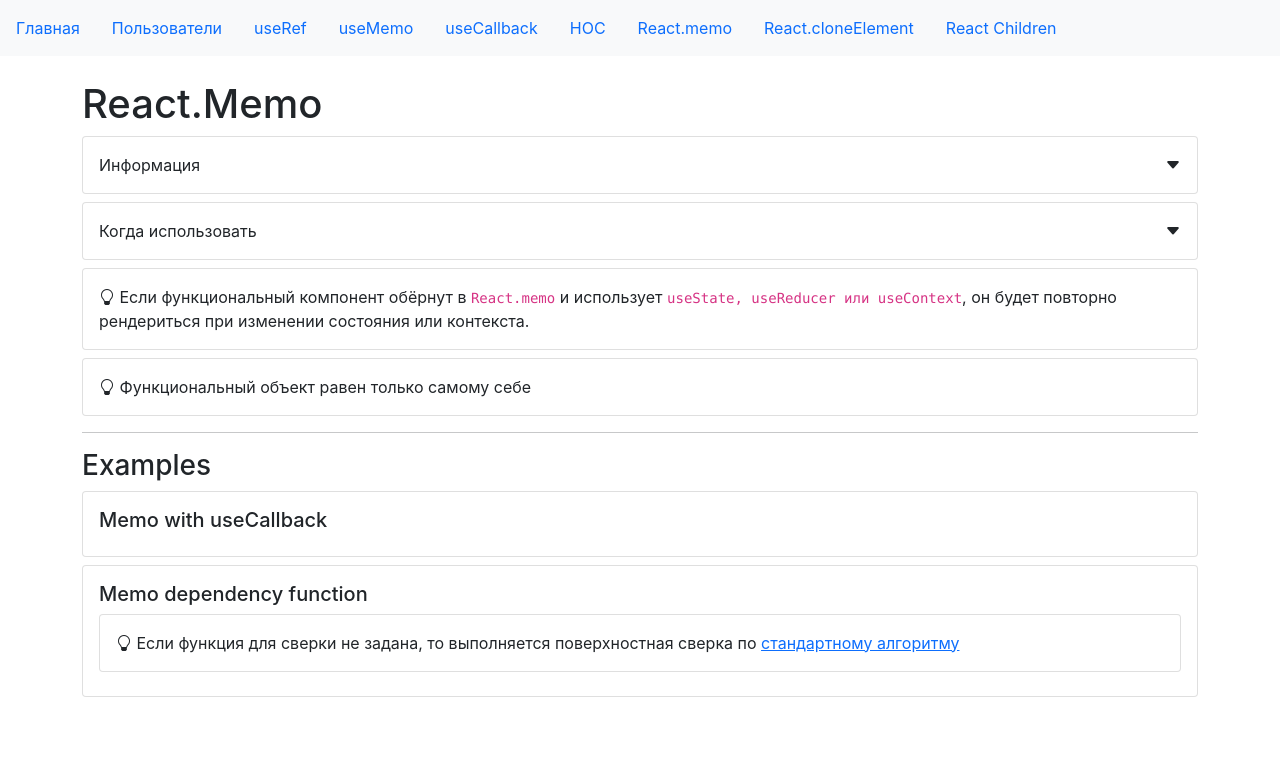
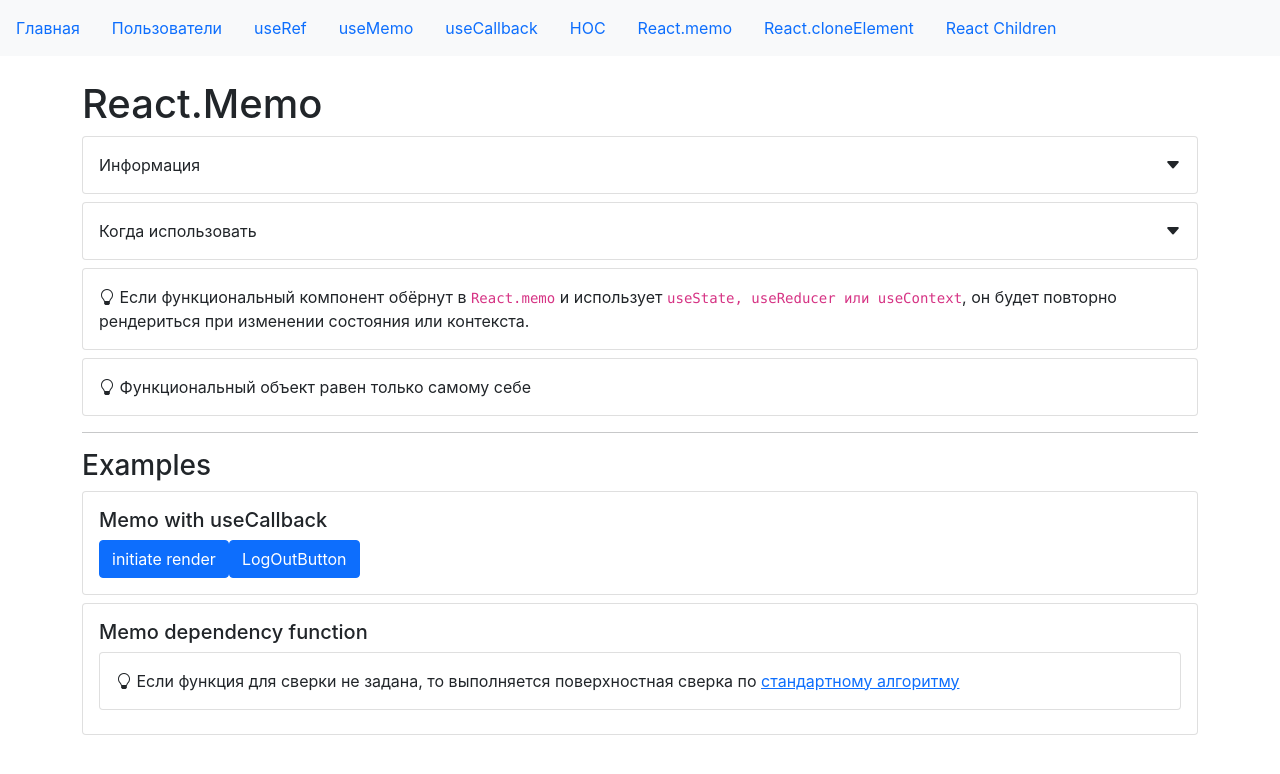
Before and after one commit to gumirus/start-hooks, a React (Create React App) app: page /memo in a window 1280 px wide. Shown: the top 774 px of the page. Built offline with nearby package versions, Linux system fonts and the light colour scheme.

Commit message:
React.memo

```diff
--- a/src/app/components/examples/memo/memoWithUseCallbackExample.jsx
+++ b/src/app/components/examples/memo/memoWithUseCallbackExample.jsx
@@ -1,5 +1,45 @@
+import React, { useEffect, useState, useCallback } from "react";
+import PropTypes from "prop-types";
+
+const LofOutButton = ({ onLogOut }) => {
+    useEffect(() => {
+        console.log("render button");
+    });
+
+    return (
+        <button className="btn btn-primary" onClick={onLogOut}>
+            LogOutButton
+        </button>
+    );
+};
+LofOutButton.propTypes = {
+    onLogOut: PropTypes.func
+};
+function areEqual(prevState, nextState) {
+    if (prevState.onLogOut !== nextState.onLogOut) {
+        return false;
+    }
+    return true;
+}
+
+const MemoizedLogOutButton = React.memo(LofOutButton, areEqual);
+
 const MemoWithUseCallbackExample = (props) => {
-    return null;
+    const [state, setState] = useState(false);
+    const handleLogOut = useCallback(() => {
+        localStorage.removeItem("auth");
+    }, [props]);
+    return (
+        <>
+            <button
+                className="btn btn-primary"
+                onClick={() => setState(!state)}
+            >
+                initiate render
+            </button>
+            <MemoizedLogOutButton onLogOut={handleLogOut} />
+        </>
+    );
 };
 
 export default MemoWithUseCallbackExample;
```
